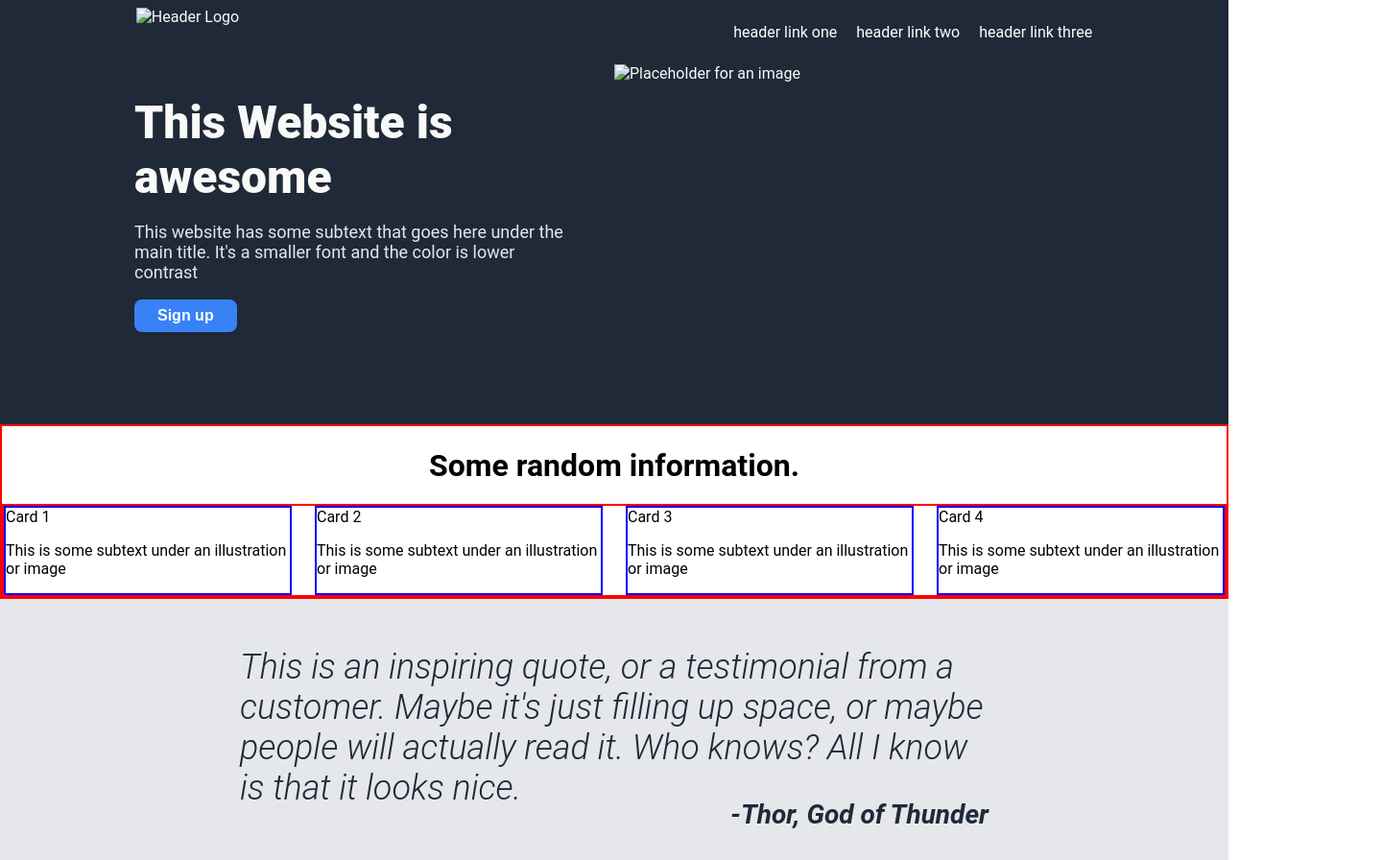
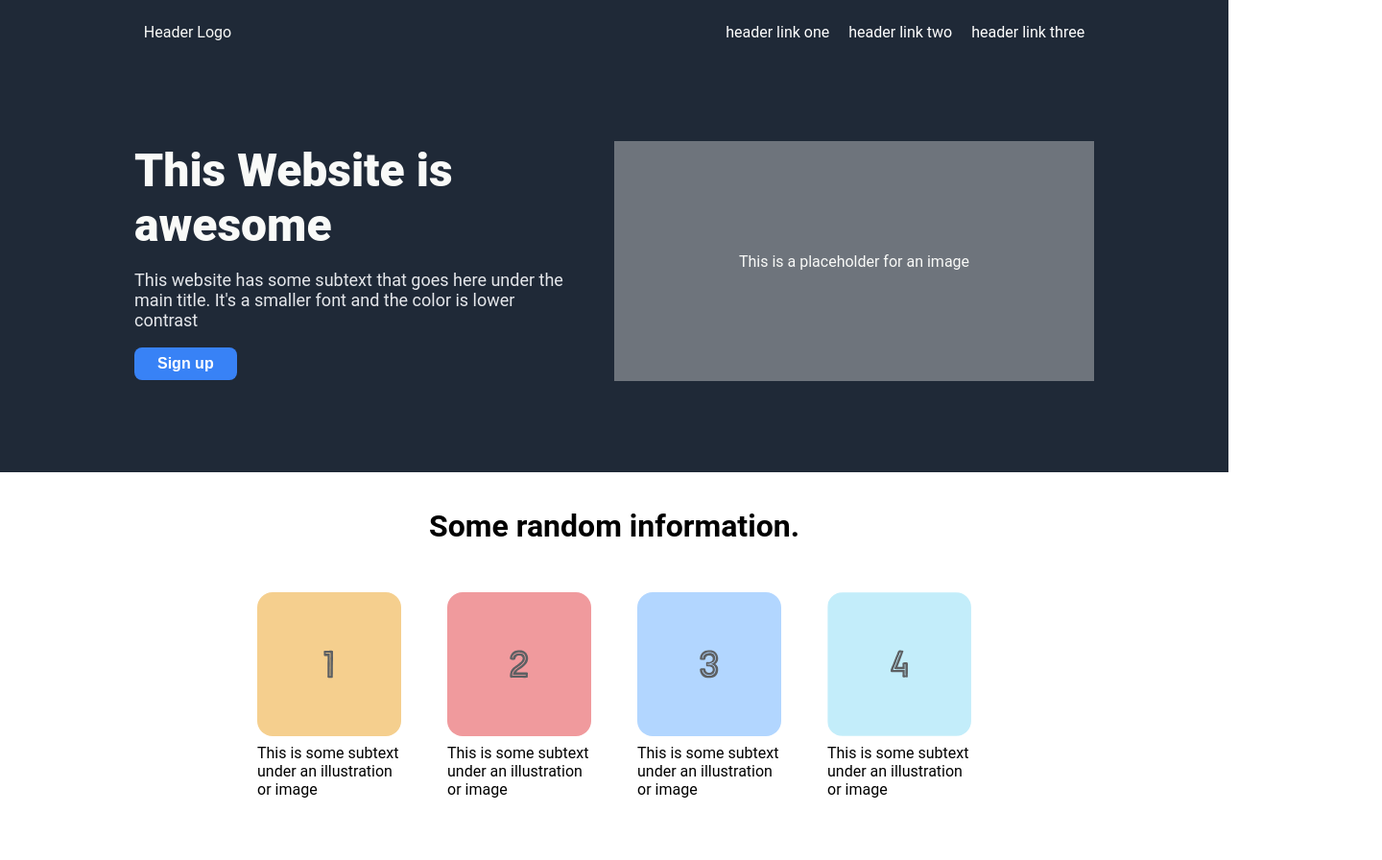
Before and after one commit to ShengGut/odin-landing-page, a plain HTML site: page index.html in a window 1280 px wide. Shown: the top 896 px of the page at 96% size, 1440 px wide, since content can reach past the window. Drawn offline with Linux system fonts and the light colour scheme.

Commit message:
Finished styling the landing page. Updated the README.md

```diff
--- a/index.html
+++ b/index.html
@@ -7,8 +7,7 @@
     <link rel="stylesheet" href="style.css">
   </head>
   <body>
-    <div class="header">
-      <img src="./images/test.jpg" alt="Header Logo">
+    <div class="header">Header Logo
       <ul>
         <li><a href="#">header link one</a></li>
         <li><a href="#">header link two</a></li>
@@ -21,23 +20,25 @@
       <h1 class="hero-text">This Website is awesome</h1>
       <p>This website has some subtext that goes here under the main title. It's a smaller font and the color is lower contrast</p>
       <button>Sign up</button></div>
-      <img src="./images/top-01/jpg" alt="Placeholder for an image">
+      <div class="placeholder-image">
+        <div>This is a placeholder for an image</div>
+      </div>
     </div>
 
     <div class="middle-content">
       <h1>Some random information.</h1>
       <div class="card-grid">
-        <div class="card">Card 1
-          <p class="subtext">This is some subtext under an illustration or image</p>
+        <div class="card"><img src="./images/one.svg" alt="Image of the number one">
+          <div class="subtext">This is some subtext under an illustration or image</div>
         </div>
-        <div class="card">Card 2
-          <p class="subtext">This is some subtext under an illustration or image</p>
+        <div class="card"><img src="./images/two.svg" alt="Image of the number two">
+          <div class="subtext">This is some subtext under an illustration or image</div>
         </div>
-        <div class="card">Card 3
-          <p class="subtext">This is some subtext under an illustration or image</p>
+        <div class="card"><img src="./images/three.svg" alt="Image of the number three">
+          <div class="subtext">This is some subtext under an illustration or image</div>
         </div>
-        <div class="card">Card 4
-          <p class="subtext">This is some subtext under an illustration or image</p>
+        <div class="card"><img src="./images/four.svg" alt="Image of the number four">
+          <div class="subtext">This is some subtext under an illustration or image</div>
         </div>
       </div>
     </div>
--- a/style.css
+++ b/style.css
@@ -31,7 +31,6 @@ button {
 
 .sign-up-banner button {
     border: 1px solid white;
-    margin-top: 26px;
     align-self: center
 }
 
@@ -40,6 +39,7 @@ button {
     color:#F9FAF8;
     display: flex;
     justify-content: center;
+    align-items: center;
     padding: 8px;
     gap: 475px;
 }
@@ -60,6 +60,18 @@ button {
     display: flex;
     justify-content: center;
     gap: 50px;
+    padding-top: 50px;
+}
+
+.placeholder-image {
+    background-color: rgb(110,116,124);
+    margin-top: 30px;
+    width: 500px;
+    height: 250px;
+    flex-shrink: 0;
+    display: flex;
+    justify-content: center;
+    align-items: center;
 }
 
 .top-text {
@@ -82,28 +94,44 @@ button {
 }
 
 .middle-content {
-    border: 2px solid red;
+    margin: 15px 0 150px 0;
     display: flex;
-    flex: 1.5;
+    flex: 1;
     flex-direction: column;
     justify-content: center;
     align-items: center;
 }
 
-.card-grid {
-    border: 2px solid red;
-    display: flex;
-    gap: 24px;
+.middle-content h1 {
+    margin-bottom: 50px;
 }
 
-.card {
-    border: 2px solid blue;
+.card-grid {
+    display: flex;
+    justify-content: center;
+    width: 1600px;
+    flex-wrap: wrap;
+    align-items: center;
+    gap: 48px;
+}
+
+.card,
+.card img {
+    width: 150px;
+    height: 150px;
+    border-radius: 16px;
+    flex-shrink: 0;
+    display:flex;
+    flex-wrap: wrap;
+}
+
+.subtext {
+    margin-top: 8px;
 }
 
 .bottom-content {
     background-color: #E5E7EB;
     display: flex;
-    flex: 0.5;
     justify-content: center;
     align-items: center;
 }
@@ -138,16 +166,13 @@ button {
 .sign-up-banner {
     background-color: #3882F6;
     color: white;
-    padding: 50px;
+    padding: 25px 100px 25px 100px;
     margin: 48px;
-    border-radius: 8px;
-    width: 40%;
-    max-height: 20px;
+    border-radius: 16px;
     display: flex;
     justify-content: center;
     align-items: center;
     gap: 196px;
-
 }
 
 .footer {
```
Also changed, not shown: images/four.svg (added), images/one.svg (added), images/three.svg (added), images/two.svg (added), 2 other files.
